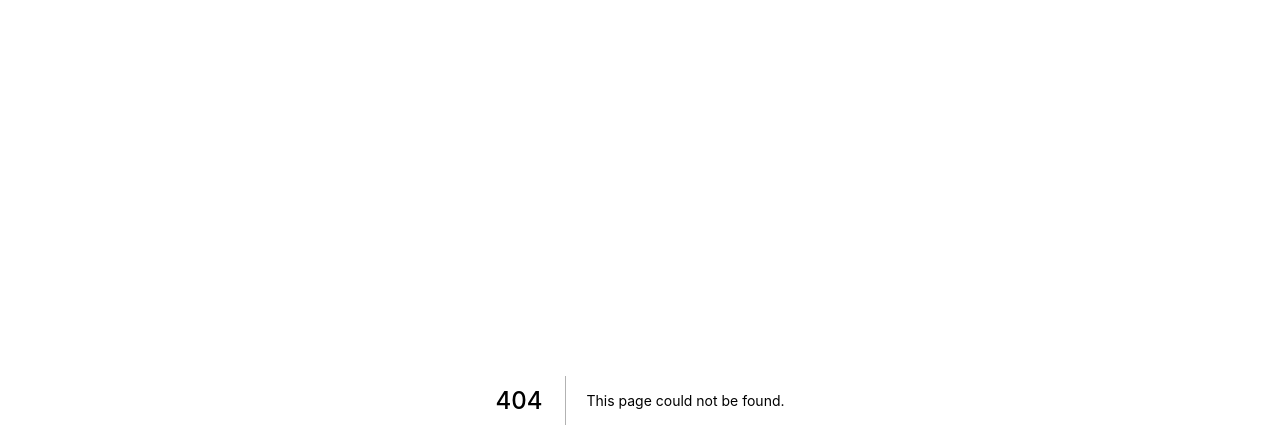
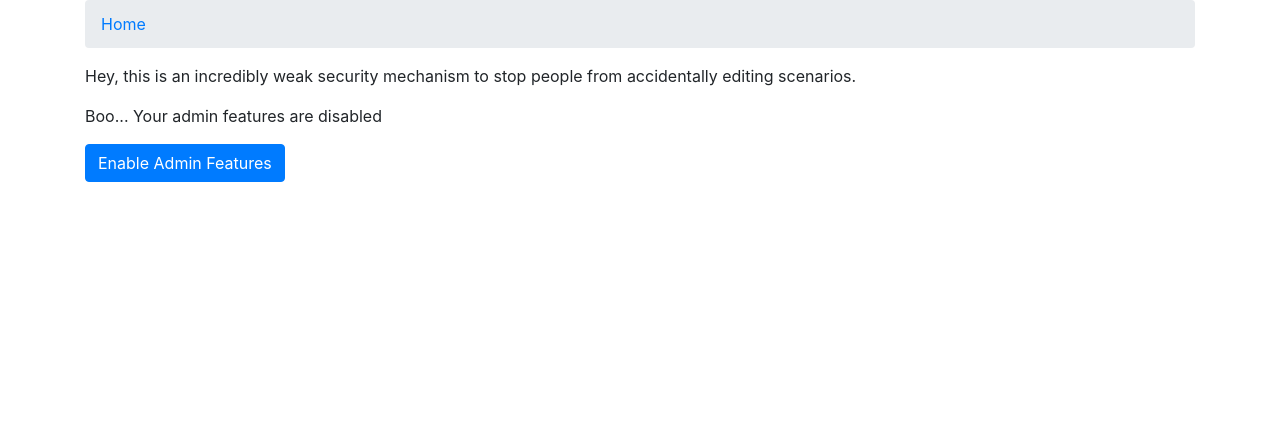
Before and after one commit to thesunny/editor-events, a Next.js app: page /admin in a window 1280 px wide. Before the commit this address had no page. Shown: the top 448 px of the page. Built offline with nearby package versions, Linux system fonts and the light colour scheme.

Commit message:
Enable admin features

```diff
--- a/next.config.js
+++ b/next.config.js
@@ -1,3 +1,5 @@
 // next.config.js
-const withCSS = require('@zeit/next-css')
-module.exports = withCSS()
+const withCSS = require("@zeit/next-css")
+const config = withCSS()
+
+module.exports = config
--- a/pages/_document.js
+++ b/pages/_document.js
@@ -10,7 +10,7 @@ export default class MyDocument extends Document {
     return (
       <html>
         <Head>
-          <meta charset="utf-8" />
+          <meta charSet="utf-8" />
           <meta
             name="viewport"
             content="width=device-width, initial-scale=1, shrink-to-fit=no"
--- /dev/null
+++ b/pages/admin/index.js
@@ -0,0 +1,49 @@
+import Back from "../components/Back"
+
+function getIsAdmin() {
+  if (!process.browser) return null
+  if (localStorage.getItem("isAdmin")) {
+    return true
+  } else {
+    return false
+  }
+}
+
+export default class Admin extends React.Component {
+  enable = () => {
+    localStorage.setItem("isAdmin", "true")
+    this.setState({})
+  }
+
+  disable = () => {
+    localStorage.removeItem("isAdmin")
+    this.setState({})
+  }
+
+  render() {
+    const isAdmin = getIsAdmin()
+    return (
+      <div className="container">
+        <Back />
+        <p>
+          Hey, this is an incredibly weak security mechanism to stop people from
+          accidentally editing scenarios.
+        </p>
+        {isAdmin ? (
+          <p>Your admin features are enabled!</p>
+        ) : (
+          <p>Boo... Your admin features are disabled</p>
+        )}
+        {isAdmin ? (
+          <button className="btn btn-danger" onClick={this.disable}>
+            Disable Admin Features
+          </button>
+        ) : (
+          <button className="btn btn-primary mr-1" onClick={this.enable}>
+            Enable Admin Features
+          </button>
+        )}
+      </div>
+    )
+  }
+}
```
Also changed, not shown: pages/index.js (+18 -7 lines), pages/util/get-is-admin.js (added, +8 -0 lines).
